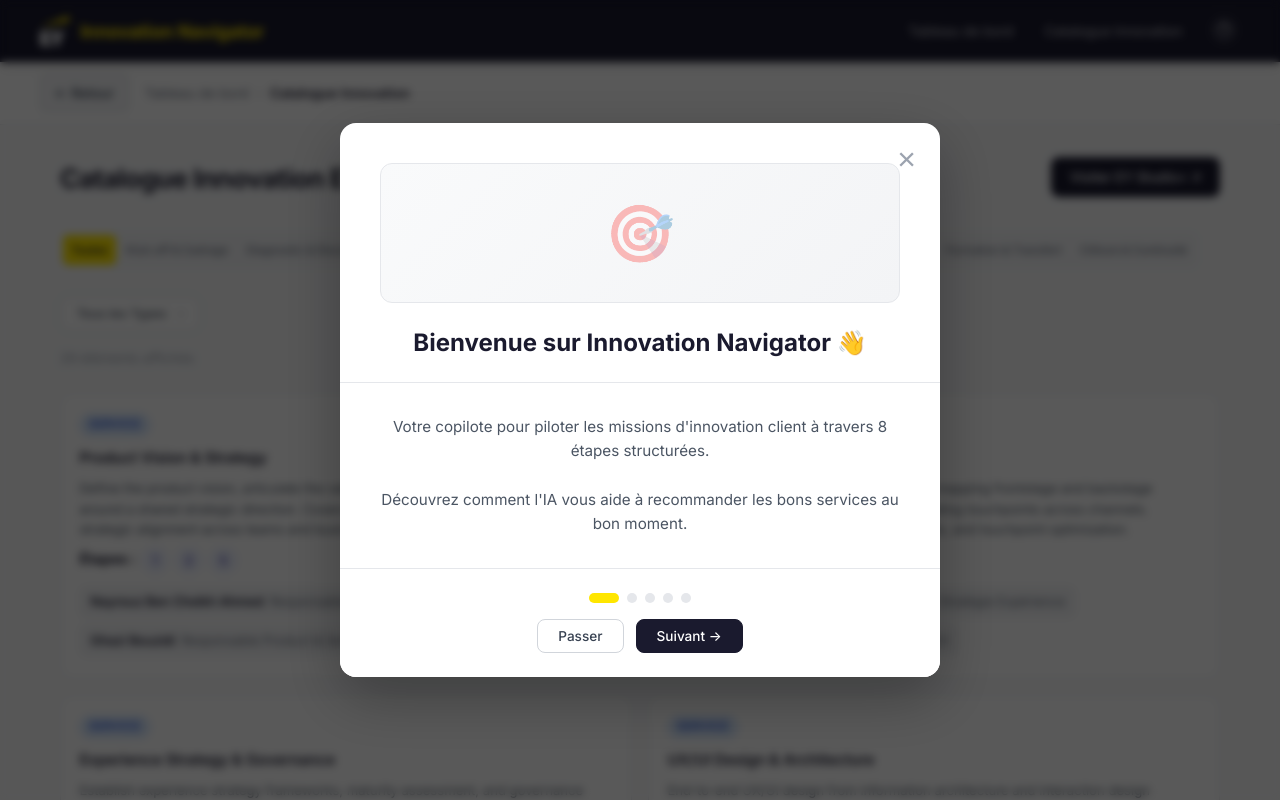
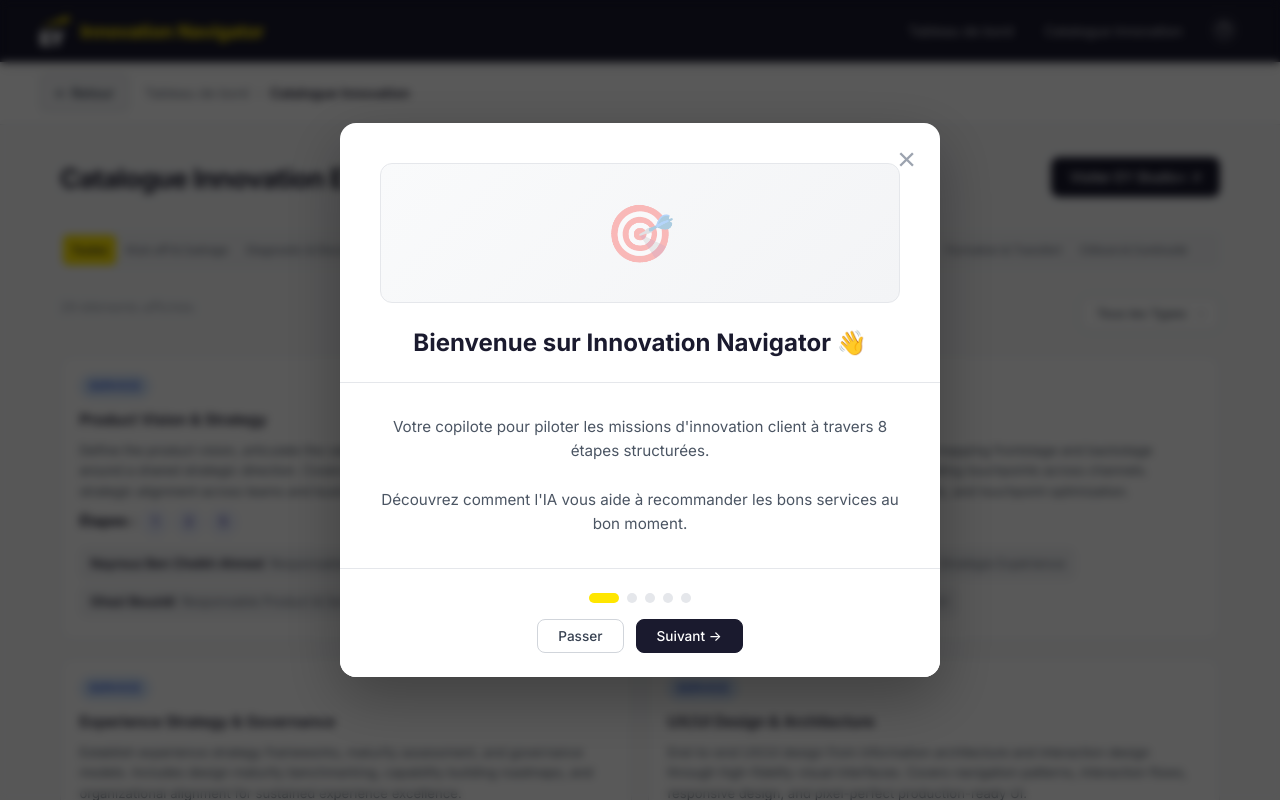
Before and after one commit to ghazi-bouzidi/ey-innovation-navigator, a Flask app: page /catalog in a window 1280 px wide. Run offline with Flask 2, Linux system fonts and the light colour scheme.

Commit message:
Move type filter to separate row above catalog cards
- Stage tabs in their own row
- Type filter on the right, count on the left (above cards)
- Cleaner visual hierarchy

Co-authored-by: factory-droid[bot] <138933559+factory-droid[bot]@users.noreply.github.com>

```diff
--- a/static/css/style.css
+++ b/static/css/style.css
@@ -1512,13 +1512,16 @@ button:disabled { opacity: 0.35; cursor: not-allowed; pointer-events: none; }
 /* ==========================================================================
    Catalog Page - Stage Tabs & Filters
    ========================================================================== */
-.catalog-filters-container {
+/* Catalog Subheader (count + type filter) */
+.catalog-subheader {
     display: flex;
     justify-content: space-between;
     align-items: center;
-    gap: 1rem;
-    margin-bottom: 0.5rem;
-    flex-wrap: wrap;
+    margin: 1rem 0 1.5rem 0;
+}
+
+.catalog-subheader .muted {
+    margin: 0;
 }
 
 /* Stage Tabs */
--- a/templates/catalog.html
+++ b/templates/catalog.html
@@ -7,8 +7,7 @@
     <a href="https://eystudioplustunisia.figma.site/" target="_blank" rel="noopener noreferrer" class="btn btn-primary">Visiter EY Studio+ &nearr;</a>
 </div>
 
-<!-- Stage Tabs (Left Aligned) -->
-<div class="catalog-filters-container">
+<!-- Stage Tabs -->
 <div class="stage-tabs">
     <a href="{{ url_for('catalog_browse', type=type_filter) }}" class="stage-tab {{ 'active' if not stage_filter else '' }}">
         Toutes
@@ -20,7 +19,10 @@
     {% endfor %}
 </div>
 
-    <!-- Type Filter (Right Aligned) -->
+<!-- Results count and Type Filter row -->
+<div class="catalog-subheader">
+    <p class="muted">{{ catalog | length }} élément{{ "s" if catalog | length != 1 }} affiché{{ "s" if catalog | length != 1 }}</p>
+
     <div class="type-filter">
         <form method="GET" action="{{ url_for('catalog_browse') }}" class="inline-form">
             {% if stage_filter %}
@@ -36,8 +38,6 @@
         </form>
     </div>
 </div>
-
-<p class="muted" style="margin-bottom: 1.5rem; margin-top: 1rem;">{{ catalog | length }} élément{{ "s" if catalog | length != 1 }} affiché{{ "s" if catalog | length != 1 }}</p>
 
 {% if catalog %}
 <div class="catalog-grid">
```
Lines whose indentation alone changed are shown as unchanged.
